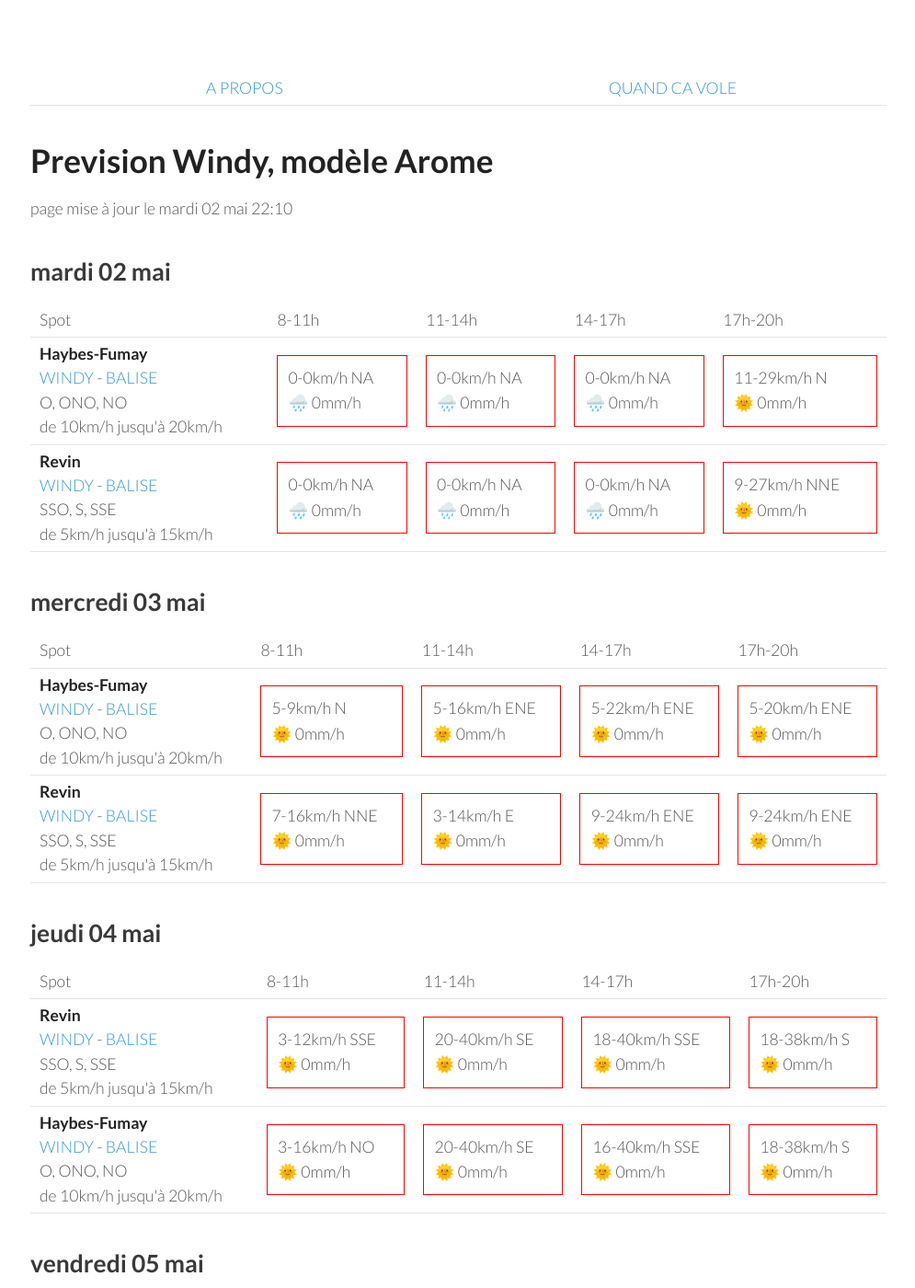
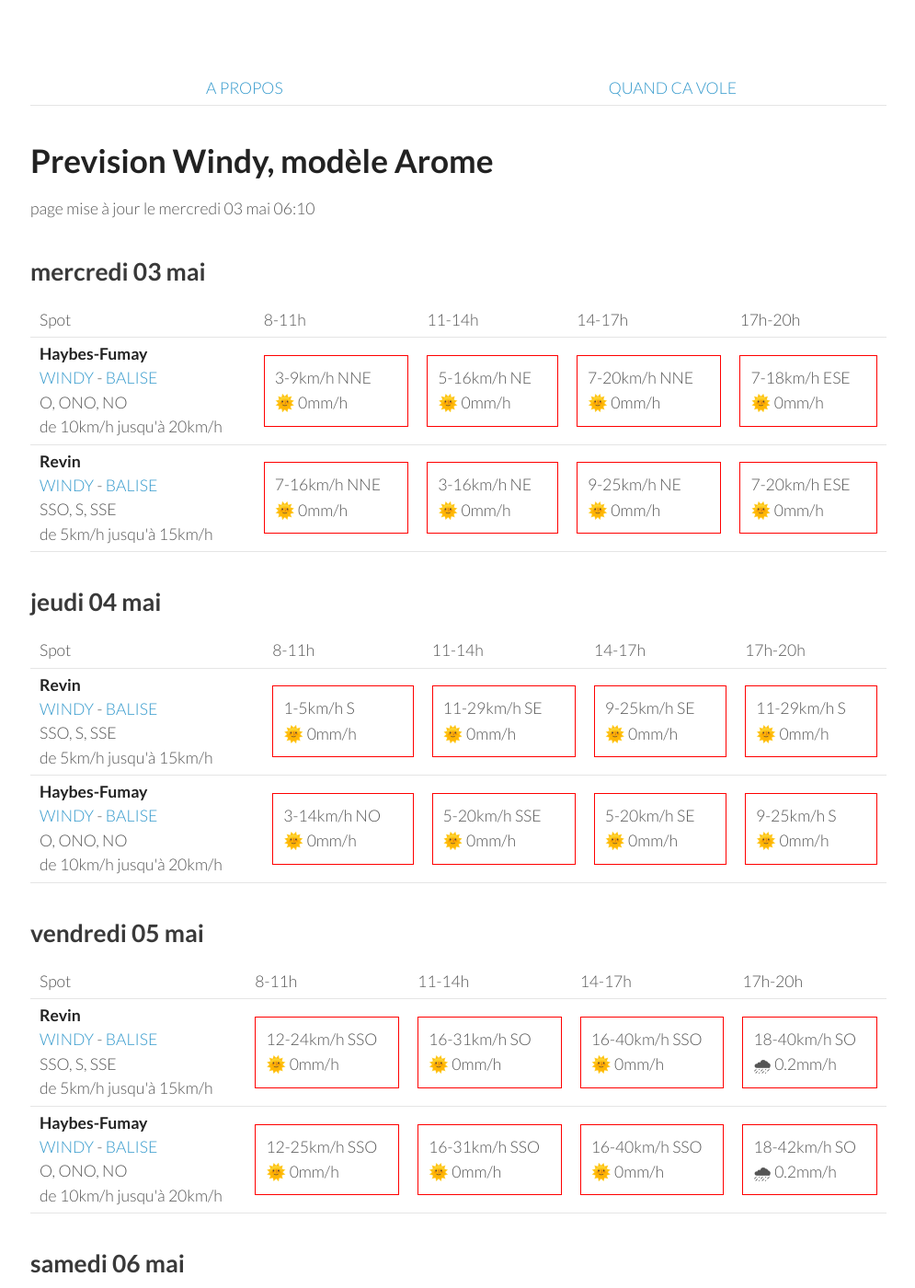
Before and after one commit to parapente-dans-le-nord/parapente-dans-le-nord.github.io, a Jekyll site: the page built from ardennes.markdown, in a window 1280 px wide and 1400 px high. Shown: the whole window at 92% size, without its empty margins (25-1020 px from the left). Built offline with Jekyll 4.4.1, drawn with Linux system fonts in a browser that asks for light colours; some of the changed text lies outside the part shown.

Commit message:
update index.markdown

```diff
--- a/ardennes.markdown
+++ b/ardennes.markdown
@@ -7,42 +7,8 @@ title:  "Tous les spots"
 {: .links}
 
 # Prevision Windy, modèle Arome
-page mise à jour le mardi 02 mai 22:10
+page mise à jour le mercredi 03 mai 06:10
 
-## mardi 02 mai
-
-{::nomarkdown}
-<table>
-  <tbody>
-    <tr>
-      <td>Spot</td>
-      <td>8-11h</td>
-      <td>11-14h</td>
-      <td>14-17h</td>
-      <td>17h-20h</td>
-    </tr>
-<tr>
-        <td><strong>Haybes-Fumay</strong><br><a href="https://windy.com/49.998/4.715?49.913,4.738,10">WINDY</a> - <span class=""><a href="http://www.balisemeteo.com/balise.php?idBalise=104">BALISE</a> </span><br> <span class="vent-favorable">O, ONO, NO</span><br><span class="force-vent">de 10km/h jusqu'à 20km/h</span> </td>
-
-            <td><div class="not-flyable"><p>0-0km/h NA</p><p>🌧️ 0mm/h</p></div></td>
-            <td><div class="not-flyable"><p>0-0km/h NA</p><p>🌧️ 0mm/h</p></div></td>
-            <td><div class="not-flyable"><p>0-0km/h NA</p><p>🌧️ 0mm/h</p></div></td>
-            <td><div class="not-flyable"><p>11-29km/h N</p><p>🌞 0mm/h</p></div></td>
-
-    </tr>
-<tr>
-        <td><strong>Revin</strong><br><a href="https://windy.com/49.948/4.625?49.543,4.625,8">WINDY</a> - <span class=""><a href="http://www.balisemeteo.com/balise.php?idBalise=5019">BALISE</a> </span><br> <span class="vent-favorable">SSO, S, SSE</span><br><span class="force-vent">de 5km/h jusqu'à 15km/h</span> </td>
-
-            <td><div class="not-flyable"><p>0-0km/h NA</p><p>🌧️ 0mm/h</p></div></td>
-            <td><div class="not-flyable"><p>0-0km/h NA</p><p>🌧️ 0mm/h</p></div></td>
-            <td><div class="not-flyable"><p>0-0km/h NA</p><p>🌧️ 0mm/h</p></div></td>
-            <td><div class="not-flyable"><p>9-27km/h NNE</p><p>🌞 0mm/h</p></div></td>
-
-    </tr>
-
-</tbody>
-</table>
-{:/}
 ## mercredi 03 mai
 
 {::nomarkdown}
@@ -58,10 +24,10 @@ page mise à jour le mardi 02 mai 22:10
 <tr>
         <td><strong>Haybes-Fumay</strong><br><a href="https://windy.com/49.998/4.715?49.913,4.738,10">WINDY</a> - <span class=""><a href="http://www.balisemeteo.com/balise.php?idBalise=104">BALISE</a> </span><br> <span class="vent-favorable">O, ONO, NO</span><br><span class="force-vent">de 10km/h jusqu'à 20km/h</span> </td>
 
-            <td><div class="not-flyable"><p>5-9km/h N</p><p>🌞 0mm/h</p></div></td>
-            <td><div class="not-flyable"><p>5-16km/h ENE</p><p>🌞 0mm/h</p></div></td>
-            <td><div class="not-flyable"><p>5-22km/h ENE</p><p>🌞 0mm/h</p></div></td>
-            <td><div class="not-flyable"><p>5-20km/h ENE</p><p>🌞 0mm/h</p></div></td>
+            <td><div class="not-flyable"><p>3-9km/h NNE</p><p>🌞 0mm/h</p></div></td>
+            <td><div class="not-flyable"><p>5-16km/h NE</p><p>🌞 0mm/h</p></div></td>
+            <td><div class="not-flyable"><p>7-20km/h NNE</p><p>🌞 0mm/h</p></div></td>
+            <td><div class="not-flyable"><p>7-18km/h ESE</p><p>🌞 0mm/h</p></div></td>
 
 
     </tr>
@@ -69,9 +35,9 @@ page mise à jour le mardi 02 mai 22:10
         <td><strong>Revin</strong><br><a href="https://windy.com/49.948/4.625?49.543,4.625,8">WINDY</a> - <span class=""><a href="http://www.balisemeteo.com/balise.php?idBalise=5019">BALISE</a> </span><br> <span class="vent-favorable">SSO, S, SSE</span><br><span class="force-vent">de 5km/h jusqu'à 15km/h</span> </td>
 
             <td><div class="not-flyable"><p>7-16km/h NNE</p><p>🌞 0mm/h</p></div></td>
-            <td><div class="not-flyable"><p>3-14km/h E</p><p>🌞 0mm/h</p></div></td>
-            <td><div class="not-flyable"><p>9-24km/h ENE</p><p>🌞 0mm/h</p></div></td>
-            <td><div class="not-flyable"><p>9-24km/h ENE</p><p>🌞 0mm/h</p></div></td>
+            <td><div class="not-flyable"><p>3-16km/h NE</p><p>🌞 0mm/h</p></div></td>
+            <td><div class="not-flyable"><p>9-25km/h NE</p><p>🌞 0mm/h</p></div></td>
+            <td><div class="not-flyable"><p>7-20km/h ESE</p><p>🌞 0mm/h</p></div></td>
 
 
     </tr>
@@ -94,20 +60,20 @@ page mise à jour le mardi 02 mai 22:10
 <tr>
         <td><strong>Revin</strong><br><a href="https://windy.com/49.948/4.625?49.543,4.625,8">WINDY</a> - <span class=""><a href="http://www.balisemeteo.com/balise.php?idBalise=5019">BALISE</a> </span><br> <span class="vent-favorable">SSO, S, SSE</span><br><span class="force-vent">de 5km/h jusqu'à 15km/h</span> </td>
 
-            <td><div class="not-flyable"><p>3-12km/h SSE</p><p>🌞 0mm/h</p></div></td>
-            <td><div class="not-flyable"><p>20-40km/h SE</p><p>🌞 0mm/h</p></div></td>
-            <td><div class="not-flyable"><p>18-40km/h SSE</p><p>🌞 0mm/h</p></div></td>
-            <td><div class="not-flyable"><p>18-38km/h S</p><p>🌞 0mm/h</p></div></td>
+            <td><div class="not-flyable"><p>1-5km/h S</p><p>🌞 0mm/h</p></div></td>
+            <td><div class="not-flyable"><p>11-29km/h SE</p><p>🌞 0mm/h</p></div></td>
+            <td><div class="not-flyable"><p>9-25km/h SE</p><p>🌞 0mm/h</p></div></td>
+            <td><div class="not-flyable"><p>11-29km/h S</p><p>🌞 0mm/h</p></div></td>
 
 
     </tr>
 <tr>
         <td><strong>Haybes-Fumay</strong><br><a href="https://windy.com/49.998/4.715?49.913,4.738,10">WINDY</a> - <span class=""><a href="http://www.balisemeteo.com/balise.php?idBalise=104">BALISE</a> </span><br> <span class="vent-favorable">O, ONO, NO</span><br><span class="force-vent">de 10km/h jusqu'à 20km/h</span> </td>
 
-            <td><div class="not-flyable"><p>3-16km/h NO</p><p>🌞 0mm/h</p></div></td>
-            <td><div class="not-flyable"><p>20-40km/h SE</p><p>🌞 0mm/h</p></div></td>
-            <td><div class="not-flyable"><p>16-40km/h SSE</p><p>🌞 0mm/h</p></div></td>
-            <td><div class="not-flyable"><p>18-38km/h S</p><p>🌞 0mm/h</p></div></td>
+            <td><div class="not-flyable"><p>3-14km/h NO</p><p>🌞 0mm/h</p></div></td>
+            <td><div class="not-flyable"><p>5-20km/h SSE</p><p>🌞 0mm/h</p></div></td>
+            <td><div class="not-flyable"><p>5-20km/h SE</p><p>🌞 0mm/h</p></div></td>
+            <td><div class="not-flyable"><p>9-25km/h S</p><p>🌞 0mm/h</p></div></td>
 
 
     </tr>
@@ -130,20 +96,20 @@ page mise à jour le mardi 02 mai 22:10
 <tr>
         <td><strong>Revin</strong><br><a href="https://windy.com/49.948/4.625?49.543,4.625,8">WINDY</a> - <span class=""><a href="http://www.balisemeteo.com/balise.php?idBalise=5019">BALISE</a> </span><br> <span class="vent-favorable">SSO, S, SSE</span><br><span class="force-vent">de 5km/h jusqu'à 15km/h</span> </td>
 
-            <td><div class="not-flyable"><p>12-25km/h SO</p><p>🌞 0mm/h</p></div></td>
+            <td><div class="not-flyable"><p>12-24km/h SSO</p><p>🌞 0mm/h</p></div></td>
             <td><div class="not-flyable"><p>16-31km/h SO</p><p>🌞 0mm/h</p></div></td>
-            <td><div class="not-flyable"><p>16-33km/h SSO</p><p>🌞 0mm/h</p></div></td>
-            <td><div class="not-flyable"><p>16-35km/h SO</p><p>🌧 0.3mm/h</p></div></td>
+            <td><div class="not-flyable"><p>16-40km/h SSO</p><p>🌞 0mm/h</p></div></td>
+            <td><div class="not-flyable"><p>18-40km/h SO</p><p>🌧 0.2mm/h</p></div></td>
 
 
     </tr>
 <tr>
         <td><strong>Haybes-Fumay</strong><br><a href="https://windy.com/49.998/4.715?49.913,4.738,10">WINDY</a> - <span class=""><a href="http://www.balisemeteo.com/balise.php?idBalise=104">BALISE</a> </span><br> <span class="vent-favorable">O, ONO, NO</span><br><span class="force-vent">de 10km/h jusqu'à 20km/h</span> </td>
 
-            <td><div class="not-flyable"><p>14-29km/h SSO</p><p>🌞 0mm/h</p></div></td>
-            <td><div class="not-flyable"><p>16-33km/h SO</p><p>🌞 0mm/h</p></div></td>
-            <td><div class="not-flyable"><p>16-37km/h SSO</p><p>🌞 0mm/h</p></div></td>
-            <td><div class="not-flyable"><p>16-37km/h SO</p><p>🌧 0.2mm/h</p></div></td>
+            <td><div class="not-flyable"><p>12-25km/h SSO</p><p>🌞 0mm/h</p></div></td>
+            <td><div class="not-flyable"><p>16-31km/h SSO</p><p>🌞 0mm/h</p></div></td>
+            <td><div class="not-flyable"><p>16-40km/h SSO</p><p>🌞 0mm/h</p></div></td>
+            <td><div class="not-flyable"><p>18-42km/h SO</p><p>🌧 0.2mm/h</p></div></td>
 
 
     </tr>
@@ -176,8 +142,8 @@ page mise à jour le mardi 02 mai 22:10
 <tr>
         <td><strong>Haybes-Fumay</strong><br><a href="https://windy.com/49.998/4.715?49.913,4.738,10">WINDY</a> - <span class=""><a href="http://www.balisemeteo.com/balise.php?idBalise=104">BALISE</a> </span><br> <span class="vent-favorable">O, ONO, NO</span><br><span class="force-vent">de 10km/h jusqu'à 20km/h</span> </td>
 
-            <td><div class="not-flyable"><p>11-20km/h SSE</p><p>🌞 0mm/h</p></div></td>
-            <td><div class="not-flyable"><p>11-27km/h S</p><p>🌞 0mm/h</p></div></td>
+            <td><div class="not-flyable"><p>11-22km/h SSE</p><p>🌞 0mm/h</p></div></td>
+            <td><div class="not-flyable"><p>12-27km/h S</p><p>🌞 0mm/h</p></div></td>
             <td><div class="not-flyable"><p>12-29km/h SSO</p><p>🌧 0.4mm/h</p></div></td>
             <td><div class="not-flyable"><p>12-27km/h SSO</p><p>🌞 0mm/h</p></div></td>
 
```
